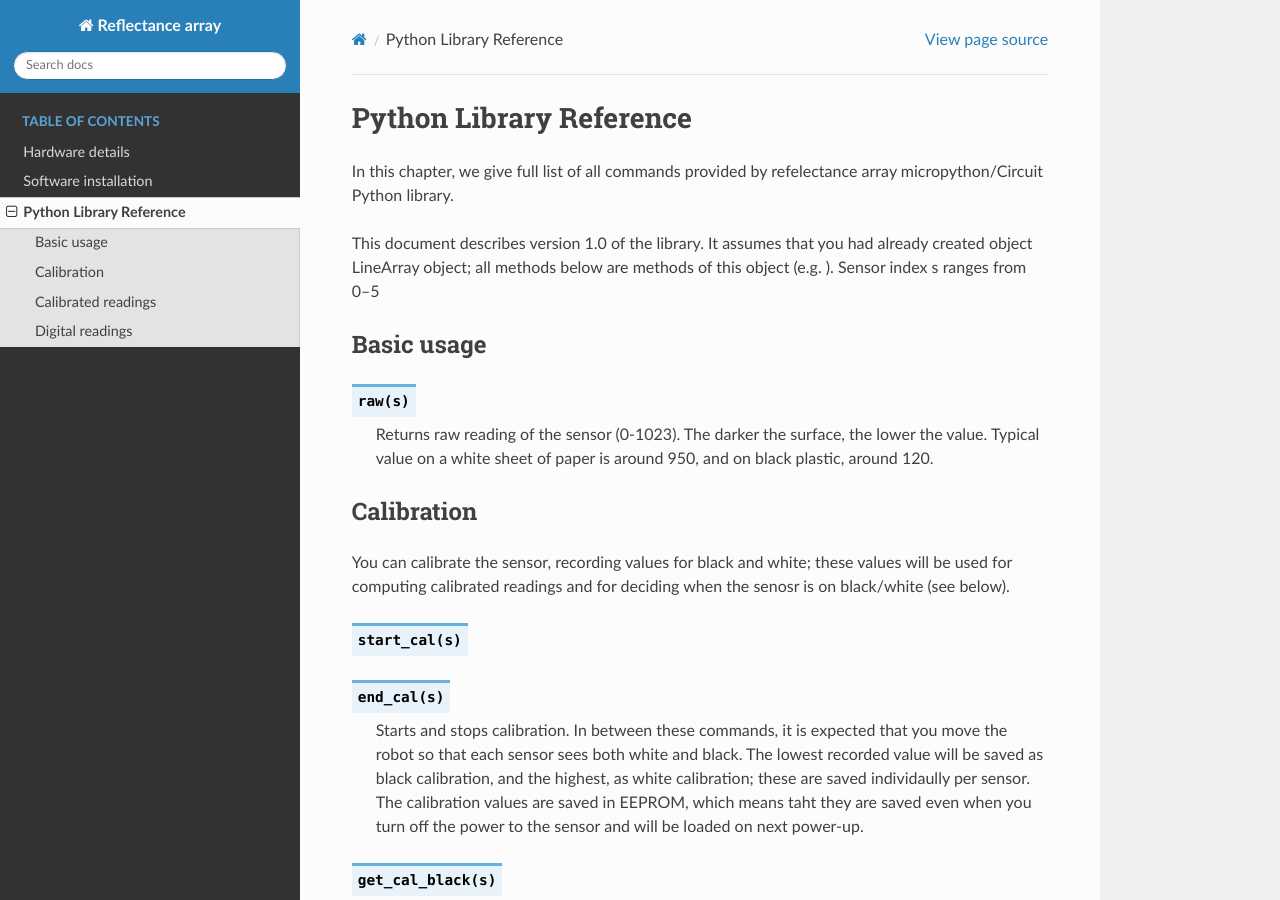
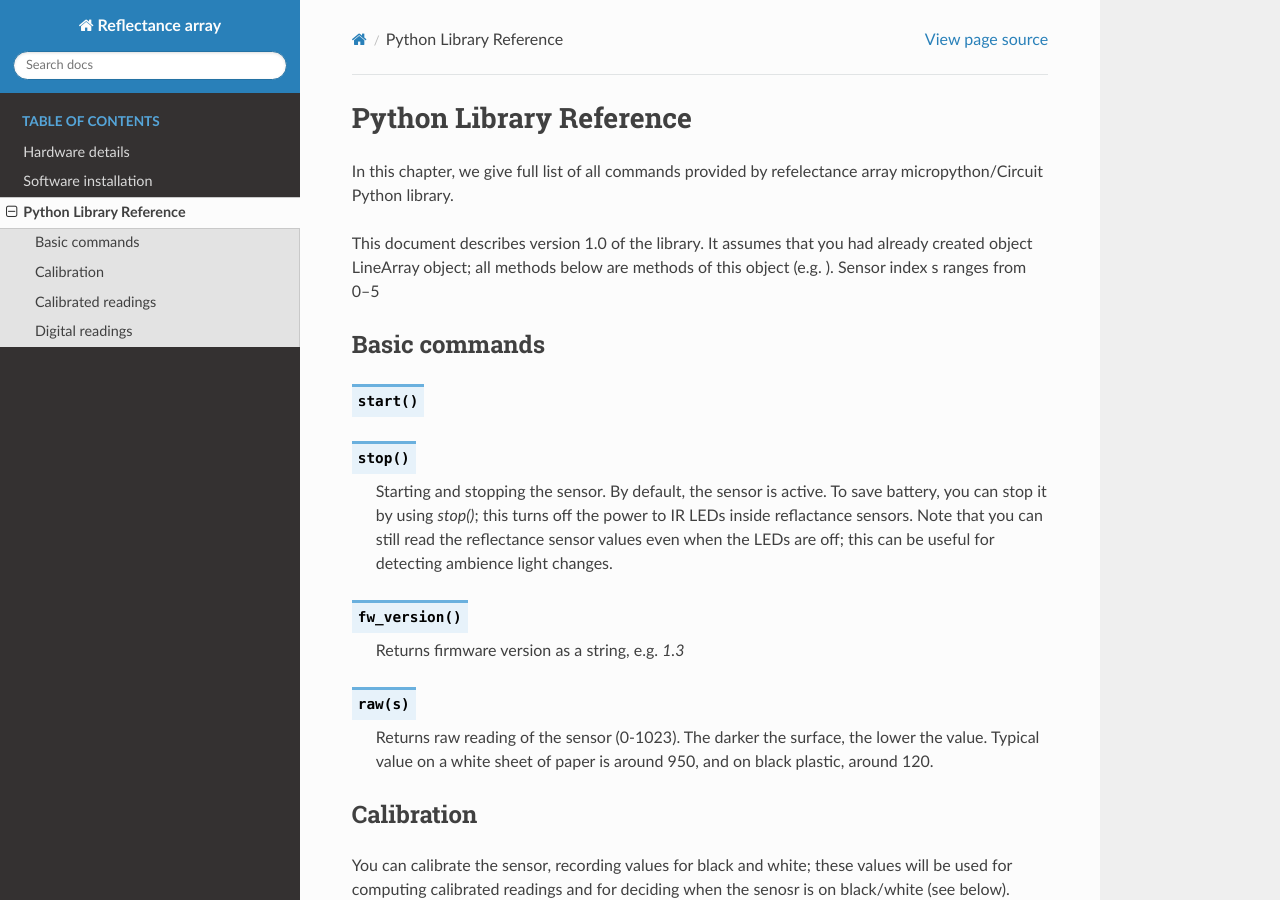
Before and after one commit to shurik179/reflectance_array, a Sphinx documentation site: the page built from docs/library.rst, in a window 1280 px wide and 900 px high. Built offline with Sphinx 7.4.7 and the Read the Docs theme 3.1.0, drawn with Linux system fonts in a browser that asks for light colours; formulas are drawn with MathJax 3.

Commit message:
docs update

```diff
--- a/docs/library.rst
+++ b/docs/library.rst
@@ -11,8 +11,20 @@ had already created object LineArray object; all methods below are methods
 of this object (e.g. ). Sensor index s ranges from 0--5
 
 
-Basic usage
-===========
+Basic commands
+==============
+
+.. function:: start()
+.. function:: stop()
+
+    Starting and stopping the sensor. By default, the sensor is active. To save battery,
+    you can stop it by using `stop()`; this turns off the power to IR LEDs inside reflactance
+    sensors.  Note that you can still read the reflectance sensor values even when the LEDs are off;
+    this can be useful for detecting ambience light changes.
+
+.. function:: fw_version()
+
+    Returns firmware version as a string, e.g. `1.3`
 
 .. function:: raw(s)
 
```
Also changed, not shown: docs/software_installation.rst (+7 -1 lines), 1 other file.
